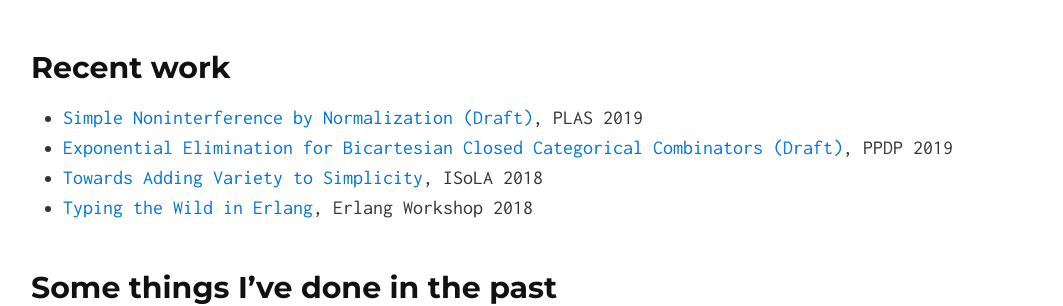
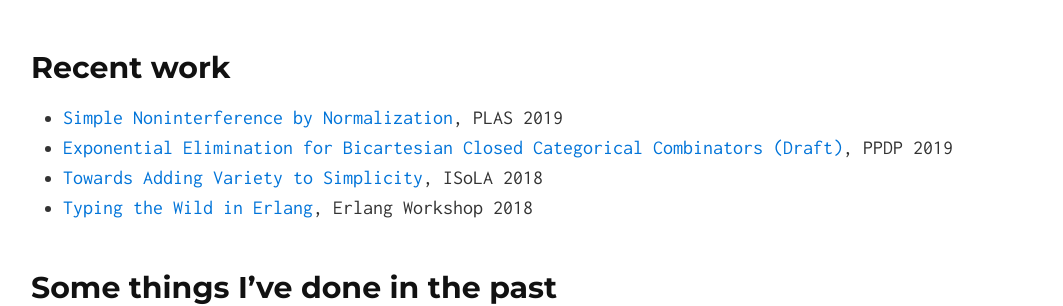
Before and after one commit to nachivpn/nachivpn.github.io, a Jekyll site: the page built from index.md, in a window 1280 px wide. Shown: the part 277-583 px from the top of the page, without its empty margins (107-1170 px from the left). Built offline with Jekyll 4.4.1, drawn with Linux system fonts in a browser that asks for light colours.

Commit message:
updates index

```diff
--- a/index.md
+++ b/index.md
@@ -6,7 +6,7 @@ PhD student at Chalmers University on the [Octopi project](https://octopi.chalme
 
 ## Recent work
 
-* [Simple Noninterference by Normalization (Draft)](nibnbe.pdf), PLAS 2019
+* [Simple Noninterference by Normalization](nibnbe.pdf), PLAS 2019
 * [Exponential Elimination for Bicartesian Closed Categorical Combinators (Draft)](expelim.pdf), PPDP 2019
 * [Towards Adding Variety to Simplicity](variety.pdf), ISoLA 2018
 * [Typing the Wild in Erlang](ew18.pdf), Erlang Workshop 2018
```
